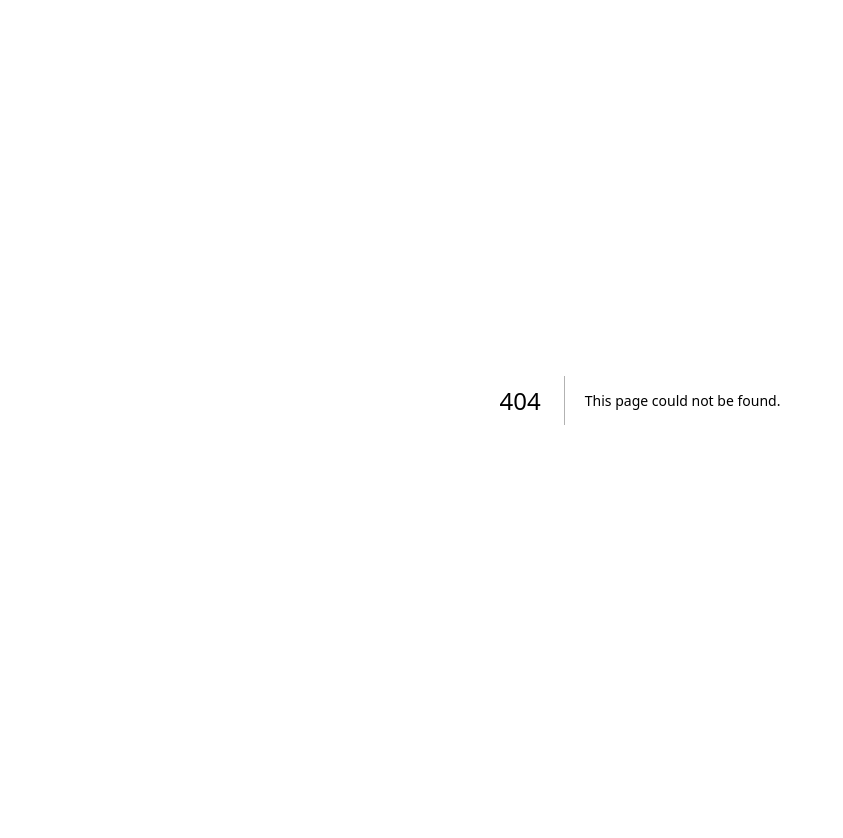
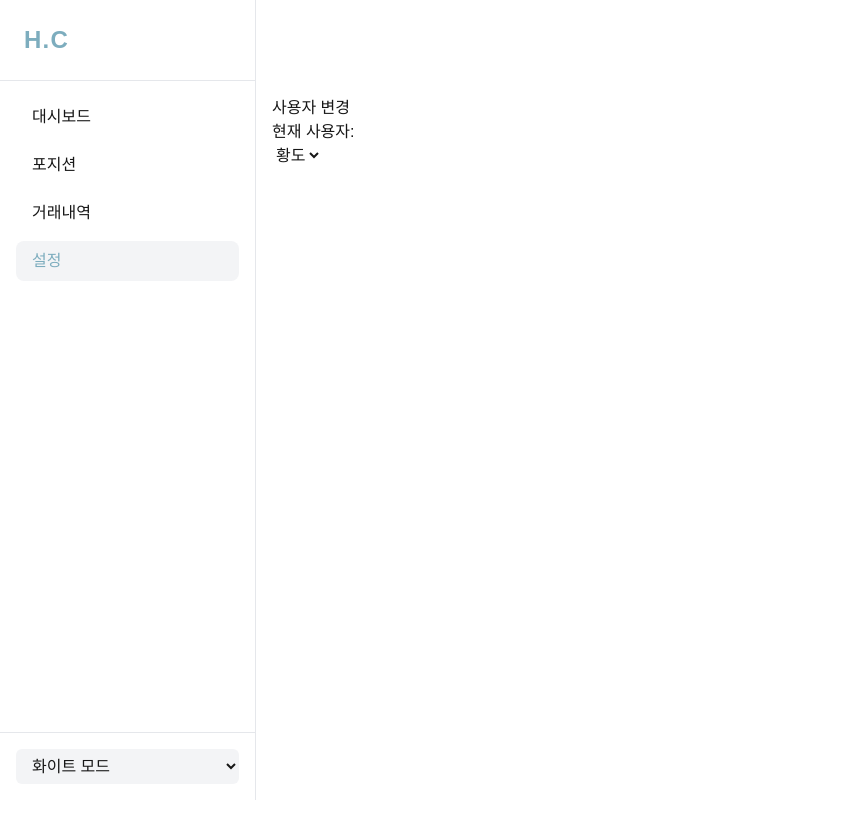
Before and after one commit to Yundo-git/hunsmoney, a Next.js app: page /setting in a window 1280 px wide. Before the commit this address had no page. Shown: the top 838 px of the page, without its empty margins (0-843 px from the left). Before the commit the page ends 800 px from the top, so only its background shows below. Built offline with nearby package versions, Linux system fonts and the light colour scheme; a web font is replaced by a local one.

Commit message:
setting page

```diff
--- a/src/app/components/nav/MobileNav.tsx
+++ b/src/app/components/nav/MobileNav.tsx
@@ -11,7 +11,7 @@ export default function MobileNav() {
     { name: "대시보드", href: "/" },
     { name: "포지션", href: "/position" },
     { name: "거래내역", href: "/history" },
-    { name: "설정", href: "/settings" },
+    { name: "설정", href: "/setting" },
   ];
 
   return (
--- a/src/app/components/nav/PCSidebar.tsx
+++ b/src/app/components/nav/PCSidebar.tsx
@@ -12,7 +12,7 @@ export default function PCSidebar() {
     { name: "대시보드", href: "/" },
     { name: "포지션", href: "/position" },
     { name: "거래내역", href: "/history" },
-    { name: "설정", href: "/settings" },
+    { name: "설정", href: "/setting" },
   ];
 
   return (
--- /dev/null
+++ b/src/app/setting/page.tsx
@@ -0,0 +1,19 @@
+import { Navbar } from "../components/nav/Navbar";
+
+export default function SettingPage() {
+  return (
+    <div className="min-h-screen">
+      <Navbar />
+      <main className="lg:ml-64 lg:mt-20 p-4">
+        <div className="max-w-6xl mx-auto">
+          <h1>사용자 변경</h1>
+          <p>현재 사용자: {""}</p>
+          <select>
+            <option value="">황도</option>
+            <option value="">윤도</option>
+          </select>
+        </div>
+      </main>
+    </div>
+  );
+}
```
